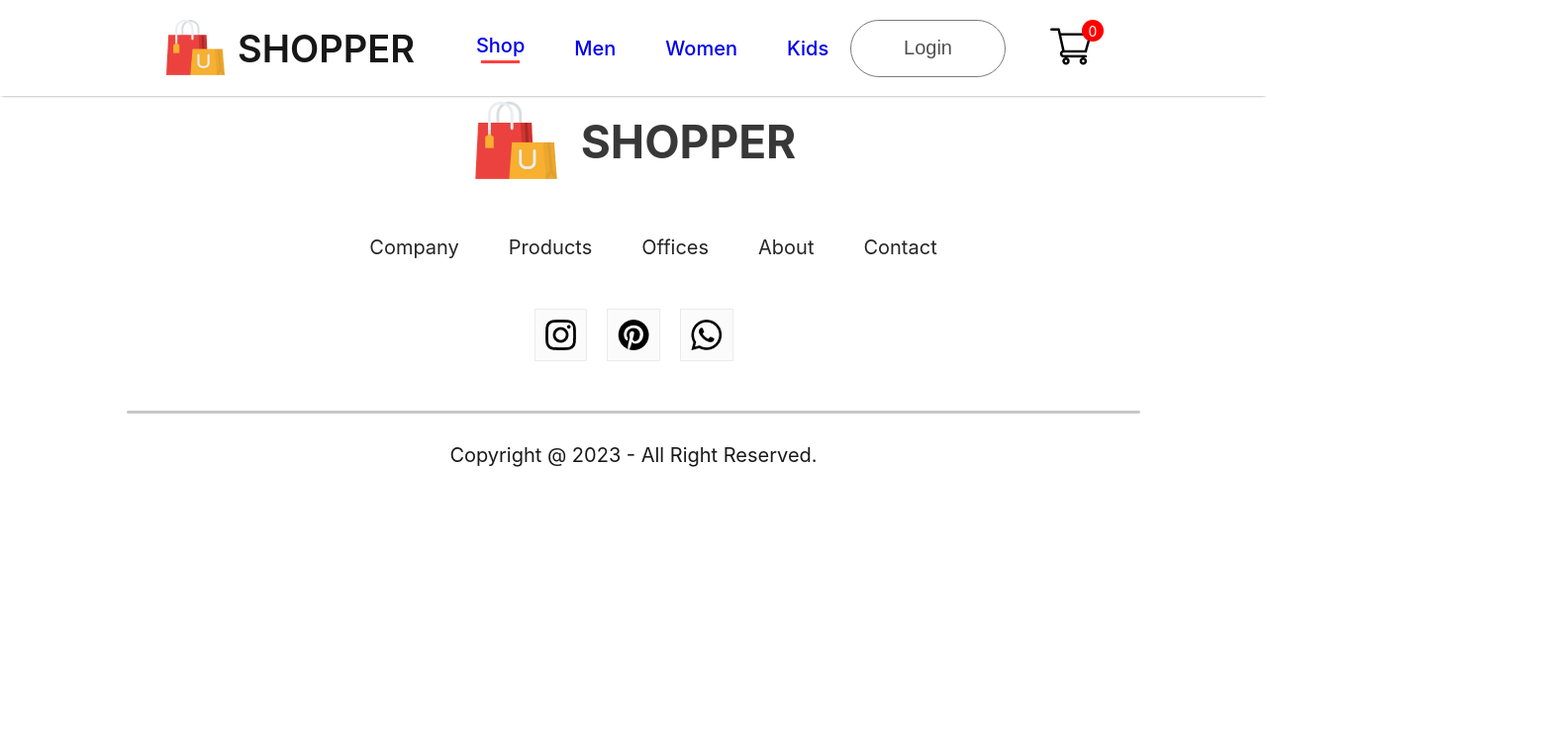
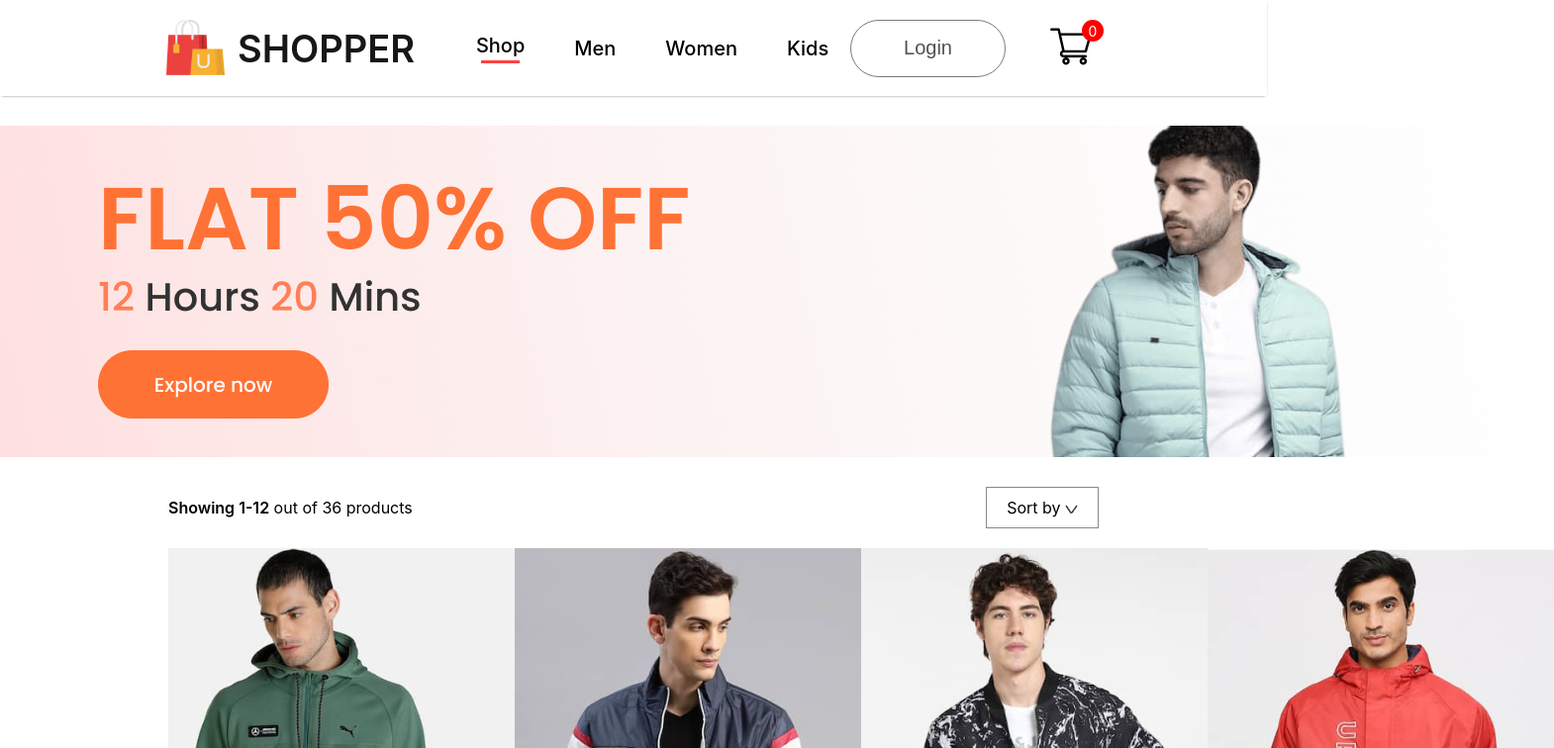
Before and after one commit to Wn0fbg/e-shop, a React (Create React App) app in the folder fronted/: page /mens in a window 1280 px wide. Shown: the top 756 px of the page at 99% size, 1570 px wide, since content can reach past the window. Built offline with nearby package versions, Linux system fonts and the light colour scheme.

Commit message:
finihded  ShopContext

```diff
--- a/fronted/src/App.js
+++ b/fronted/src/App.js
@@ -7,6 +7,9 @@
 import "./App.css";
 import { BrowserRouter, Routes, Route } from "react-router-dom";
 import Footer from "./components/Footer/Footer";
+import men_banner from "./components/assets/banner_mens.png";
+import women_banner from "./components/assets/banner_women.png";
+import kid_banner from "./components/assets/banner_kids.png";
 
 function App() {
   return (
@@ -15,9 +18,18 @@
         <Navbar />
         <Routes>
           <Route path="/" element={<Shop />} />
-          <Route path="/mens" element={<ShopCategory category="mens" />} />
-          <Route path="/womens" element={<ShopCategory category="womens" />} />
-          <Route path="/kids" element={<ShopCategory category="kids" />} />
+          <Route
+            path="/mens"
+            element={<ShopCategory banner={men_banner} category="men" />}
+          />
+          <Route
+            path="/womens"
+            element={<ShopCategory banner={women_banner} category="women" />}
+          />
+          <Route
+            path="/kids"
+            element={<ShopCategory banner={kid_banner} category="kid" />}
+          />
           <Route path="/product" element={<Product />}>
             <Route path=":productId" element={<Product />} />
           </Route>
--- a/fronted/src/components/Navbar/Navbar.css
+++ b/fronted/src/components/Navbar/Navbar.css
@@ -26,6 +26,11 @@
   color: #626262;
   font-size: 20px;
   font-weight: 500;
+}
+
+.nav-menu-link {
+  text-decoration: none;
+  color: #000;
 }
 
 .nav-menu li {
--- a/fronted/src/components/Navbar/Navbar.jsx
+++ b/fronted/src/components/Navbar/Navbar.jsx
@@ -19,7 +19,7 @@
             setMenu("shop");
           }}
         >
-          <Link to="/" style={{ textDecoration: "none" }}>
+          <Link to="/" className="nav-menu-link">
             Shop
           </Link>
           {menu === "shop" ? <hr /> : <></>}
@@ -30,7 +30,7 @@
             setMenu("mens");
           }}
         >
-          <Link to="/mens" style={{ textDecoration: "none" }}>
+          <Link to="/mens" className="nav-menu-link">
             Men
           </Link>
           {menu === "mens" ? <hr /> : <></>}
@@ -41,7 +41,7 @@
             setMenu("womens");
           }}
         >
-          <Link to="/womens" style={{ textDecoration: "none" }}>
+          <Link to="/womens" className="nav-menu-link">
             Women
           </Link>
           {menu === "womens" ? <hr /> : <></>}
@@ -52,7 +52,7 @@
             setMenu("kids");
           }}
         >
-          <Link to="/kids" style={{ textDecoration: "none" }}>
+          <Link to="/kids" className="nav-menu-link">
             Kids
           </Link>
           {menu === "kids" ? <hr /> : <></>}
--- /dev/null
+++ b/fronted/src/context/ShopContext.jsx
@@ -0,0 +1,16 @@
+import React, { createContext } from "react";
+import all_product from "../components/assets/all_product";
+
+export const ShopContext = createContext(null);
+
+const ShopContextProvider = (props) => {
+  const contextValue = { all_product };
+
+  return (
+    <ShopContext.Provider value={contextValue}>
+      {props.children}
+    </ShopContext.Provider>
+  );
+};
+
+export default ShopContextProvider;
--- a/fronted/src/index.js
+++ b/fronted/src/index.js
@@ -1,17 +1,17 @@
-import React from 'react';
-import ReactDOM from 'react-dom/client';
-import './index.css';
-import App from './App';
-import reportWebVitals from './reportWebVitals';
+import React from "react";
+import ReactDOM from "react-dom/client";
+import "./index.css";
+import App from "./App";
+import reportWebVitals from "./reportWebVitals";
+import ShopContextProvider from "./context/ShopContext";
 
-const root = ReactDOM.createRoot(document.getElementById('root'));
+const root = ReactDOM.createRoot(document.getElementById("root"));
 root.render(
   <React.StrictMode>
-    <App />
+    <ShopContextProvider>
+      <App />
+    </ShopContextProvider>
   </React.StrictMode>
 );
 
-// If you want to start measuring performance in your app, pass a function
-// to log results (for example: reportWebVitals(console.log))
-// or send to an analytics endpoint. Learn more: https://bit.ly/CRA-vitals
 reportWebVitals();
--- a/fronted/src/pages/ShopCategory.jsx
+++ b/fronted/src/pages/ShopCategory.jsx
@@ -1,7 +1,44 @@
-import React from "react";
+import React, { useContext } from "react";
+import "./Styles/ShopCategory.css";
+import { ShopContext } from "../context/ShopContext";
+import dropdown_icon from "../components/assets/dropdown_icon.png";
+import Item from "../components/Item/Item";
 
-const ShopCategory = () => {
-  return <div></div>;
+const ShopCategory = (props) => {
+  const { all_product } = useContext(ShopContext);
+
+  return (
+    <div className="shop-category">
+      <img className="shopcategory-banner" src={props.banner} alt="" />
+      <div className="shopcategory-indexSort">
+        <p>
+          <span>Showing 1-12</span> out of 36 products
+        </p>
+        <div className="shopcategory-sort">
+          Sort by <img src={dropdown_icon} alt="" />
+        </div>
+      </div>
+      <div className="shopcategory-products">
+        {all_product.map((item, i) => {
+          if (props.category === item.category) {
+            return (
+              <Item
+                key={i}
+                id={item.id}
+                name={item.name}
+                image={item.image}
+                new_price={item.new_price}
+                old_price={item.old_price}
+              />
+            );
+          } else {
+            return null;
+          }
+        })}
+      </div>
+      <div className="shopcategory-loadmore">Explore More</div>
+    </div>
+  );
 };
 
 export default ShopCategory;
--- /dev/null
+++ b/fronted/src/pages/Styles/ShopCategory.css
@@ -0,0 +1,42 @@
+.shopcategory-banner {
+  display: block;
+  margin: 30px auto;
+}
+
+.shopcategory-indexSort {
+  display: flex;
+  margin: 0px 170px;
+  justify-content: space-between;
+  align-items: center;
+}
+
+.shopcategory-sort {
+  padding: 10px 20px;
+  border: 40px;
+  border: 1px solid #888;
+}
+
+.shopcategory-indexSort p span {
+  font-weight: 600;
+}
+
+.shopcategory-products {
+  margin: 20px 170px;
+  display: grid;
+  grid-template-columns: repeat(4, 1fr);
+  row-gap: 80px;
+}
+
+.shopcategory-loadmore {
+  display: flex;
+  justify-content: center;
+  align-items: center;
+  margin: 150px auto;
+  width: 233px;
+  height: 69px;
+  border-radius: 75px;
+  background: #ededed;
+  color: #787878;
+  font-size: 20px;
+  font-weight: 500;
+}
```
